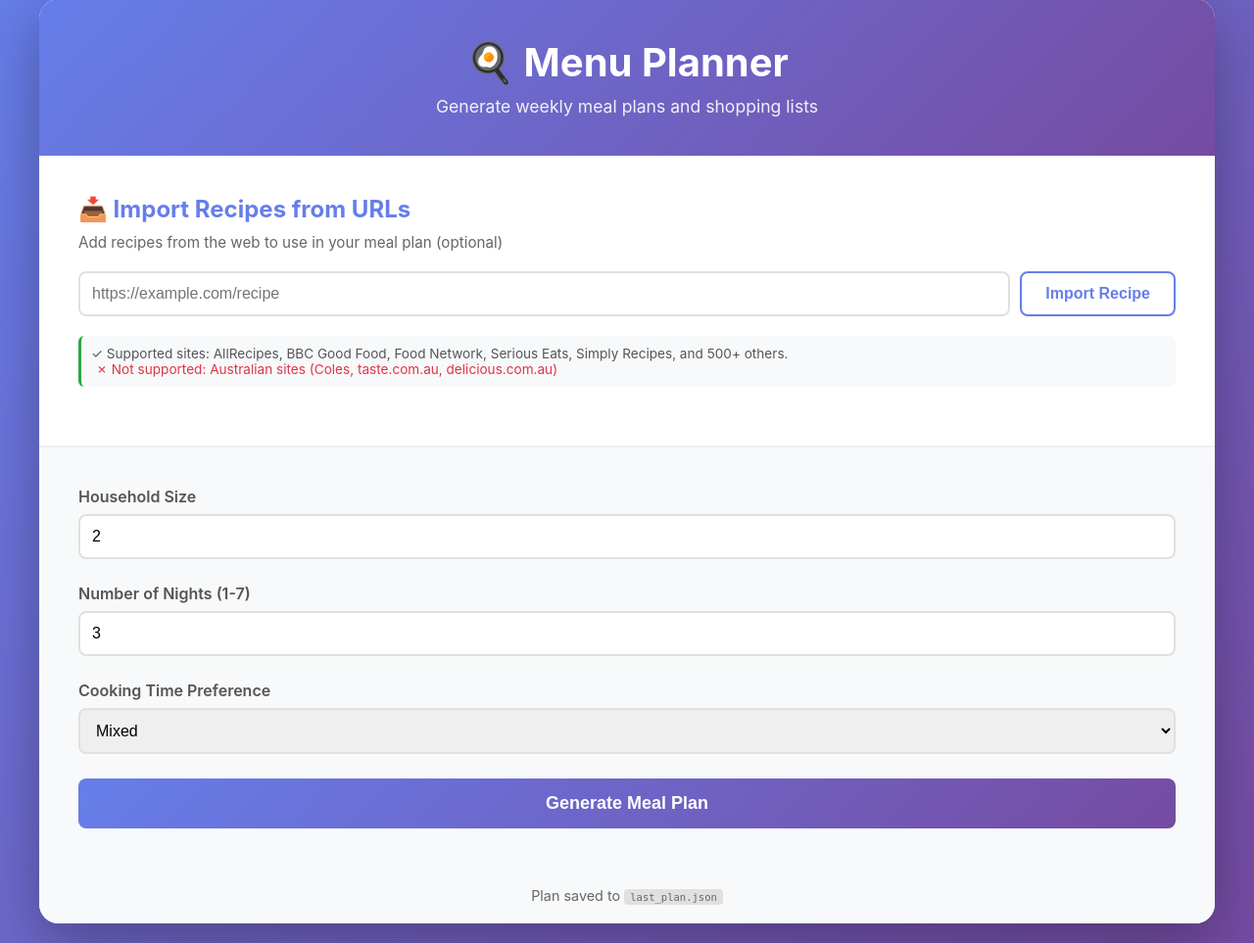
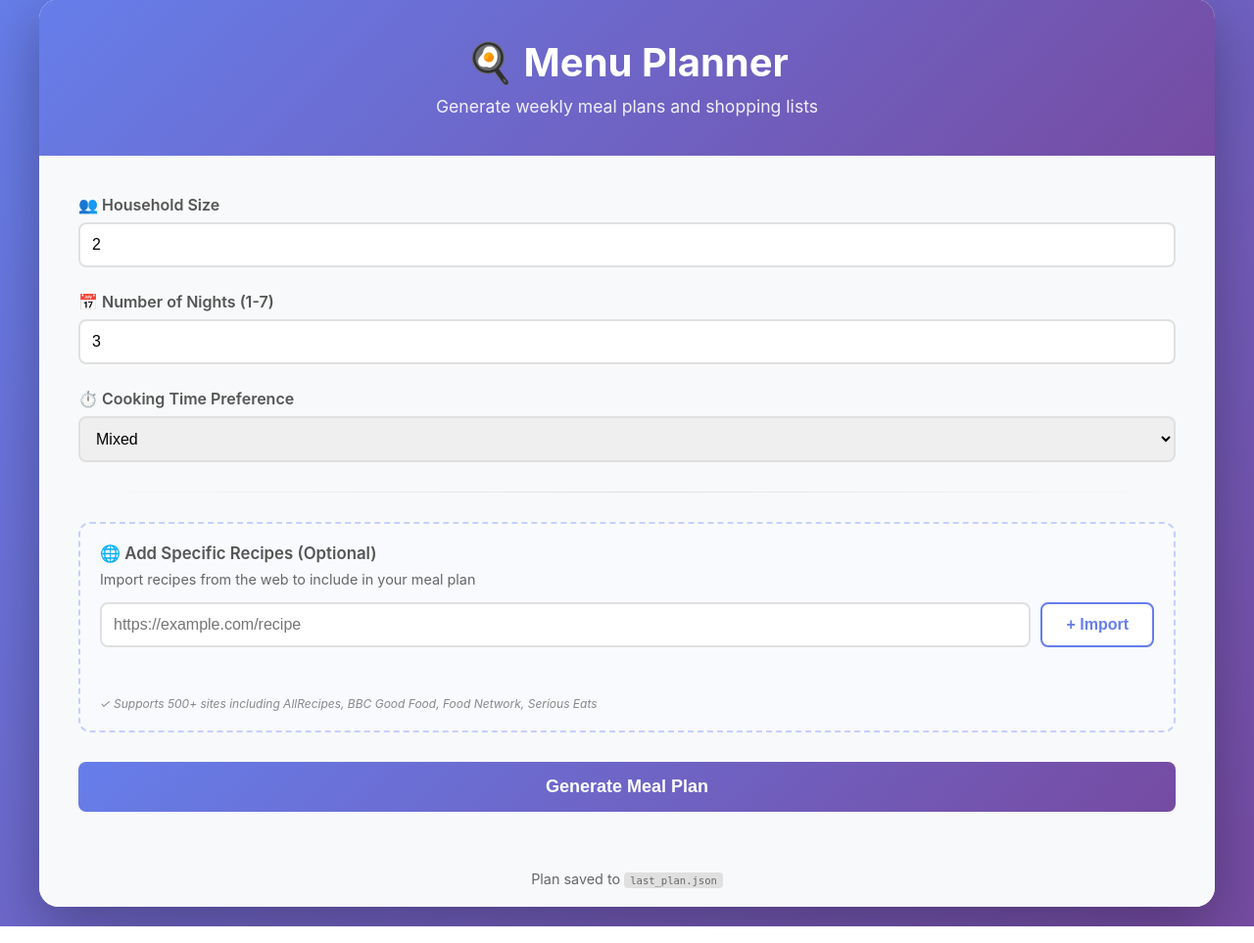
Before and after one commit to elise-basicinstinct/menu-planner, a Flask app: page / in a window 1280 px wide. Shown: the part 21-984 px from the top of the page at 98% size. Run offline with Flask 3, Linux system fonts and the light colour scheme.

Commit message:
UX Redesign: Implement Option C unified recipe import flow
Major UX improvements to recipe import workflow:

**Changes:**
- Move recipe import section into main form (above Generate button)
- Recipe imports no longer show immediate modal prompts
- Imported recipes display as removable chips
- Save prompt appears AFTER plan generation with checkboxes
- Users can select which imported recipes to save permanently

**New Flow:**
1. Fill preferences (household, nights, cooking time)
2. Optionally import recipe URLs (shown as chips)
3. Click 'Generate Plan' → includes imported + random recipes
4. Modal appears: 'Save which recipes?' with individual checkboxes
5. Select recipes to save or skip

**Files Modified:**
- templates/index.html: Inline import section, checkbox-based save modal
- static/css/style.css: Recipe chips, form divider, modal checkbox styling
- static/js/app.js: Removed 'Add to Menu' modal, new chip display, checkbox save logic

**Benefits:**
- More intuitive flow - import before generating plan
- Better control - save some recipes but not all
- Cleaner UI - chips instead of large cards
- Less intrusive - no modals until plan is ready

Fixes #1 - Recipe import UX confusion

```diff
--- a/static/css/style.css
+++ b/static/css/style.css
@@ -277,40 +277,41 @@ header h1 {
     font-weight: 600;
 }
 
-/* Recipe Import Section */
-.import-section {
-    padding: 40px;
-    background: #fff;
-    border-bottom: 2px solid #f0f0f0;
+/* Form Divider */
+.form-divider {
+    height: 1px;
+    background: linear-gradient(to right, transparent, #e0e0e0, transparent);
+    margin: 30px 0;
 }
 
-.import-section h2 {
-    color: #667eea;
-    margin-bottom: 10px;
-    font-size: 1.5em;
+/* Inline Recipe Import Section */
+.import-section-inline {
+    margin-bottom: 30px;
+    padding: 20px;
+    background: #f8fafe;
+    border-radius: 12px;
+    border: 2px dashed #c5d0ff;
+}
+
+.import-label {
+    display: block;
+    margin-bottom: 8px;
+    font-weight: 600;
+    color: #555;
+    font-size: 1.05em;
 }
 
 .help-text {
     color: #666;
-    margin-bottom: 20px;
-    font-size: 0.95em;
+    margin-bottom: 15px;
+    font-size: 0.9em;
 }
 
-.supported-sites {
-    color: #555;
-    font-size: 0.85em;
+.supported-sites-small {
+    color: #888;
+    font-size: 0.75em;
     margin-top: 10px;
-    margin-bottom: 20px;
-    padding: 10px;
-    background: #f8f9fa;
-    border-radius: 6px;
-    border-left: 3px solid #28a745;
-}
-
-.not-supported {
-    color: #dc3545;
-    display: inline-block;
-    margin-left: 5px;
+    font-style: italic;
 }
 
 .url-input-group {
@@ -363,57 +364,78 @@ header h1 {
     transform: none;
 }
 
-.imported-recipes {
+/* Imported Recipe Chips */
+.imported-recipes-chips {
     display: flex;
-    flex-direction: column;
+    flex-wrap: wrap;
     gap: 10px;
+    margin-top: 15px;
+    min-height: 20px;
 }
 
-.imported-recipe-card {
-    background: #f0f7ff;
+.recipe-chip {
+    display: inline-flex;
+    align-items: center;
+    gap: 8px;
+    background: white;
     border: 2px solid #667eea;
-    border-radius: 8px;
-    padding: 15px;
+    border-radius: 20px;
+    padding: 8px 12px 8px 16px;
+    font-size: 0.9em;
+    color: #333;
+    font-weight: 500;
+    transition: all 0.2s;
+    animation: chipAppear 0.3s ease;
+}
+
+@keyframes chipAppear {
+    from {
+        opacity: 0;
+        transform: scale(0.8);
+    }
+    to {
+        opacity: 1;
+        transform: scale(1);
+    }
+}
+
+.recipe-chip:hover {
+    box-shadow: 0 2px 8px rgba(102, 126, 234, 0.3);
+    transform: translateY(-1px);
+}
+
+.recipe-chip-name {
+    max-width: 200px;
+    overflow: hidden;
+    text-overflow: ellipsis;
+    white-space: nowrap;
+}
+
+.recipe-chip-meta {
+    font-size: 0.85em;
+    color: #888;
+}
+
+.chip-remove-btn {
+    background: #667eea;
+    color: white;
+    border: none;
+    border-radius: 50%;
+    width: 20px;
+    height: 20px;
+    display: flex;
+    align-items: center;
+    justify-content: center;
+    cursor: pointer;
+    font-size: 14px;
+    line-height: 1;
+    padding: 0;
     transition: all 0.2s;
 }
 
-.imported-recipe-card:hover {
-    box-shadow: 0 3px 10px rgba(102, 126, 234, 0.2);
-}
-
-.imported-recipe-header {
-    display: flex;
-    justify-content: space-between;
-    align-items: center;
-    margin-bottom: 10px;
-}
-
-.imported-recipe-name {
-    font-weight: 600;
-    color: #333;
-    font-size: 1.1em;
-}
-
-.remove-recipe-btn {
-    background: transparent;
-    border: none;
-    font-size: 24px;
-    color: #999;
-    cursor: pointer;
-    padding: 0 5px;
-    line-height: 1;
-    transition: color 0.2s;
-}
-
-.remove-recipe-btn:hover {
-    color: #ff4444;
-}
-
-.imported-recipe-meta {
-    display: flex;
-    gap: 15px;
-    color: #666;
-    font-size: 0.9em;
+.chip-remove-btn:hover {
+    background: #ff4444;
+    transform: scale(1.1);
 }
 
 /* Modal */
--- a/static/js/app.js
+++ b/static/js/app.js
@@ -10,18 +10,13 @@ document.addEventListener('DOMContentLoaded', function() {
     const recipeUrlInput = document.getElementById('recipeUrl');
     const importBtn = document.getElementById('importBtn');
     const importedRecipesContainer = document.getElementById('importedRecipes');
-    const addToMenuModal = document.getElementById('addToMenuModal');
-    const addToMenuMessage = document.getElementById('addToMenuMessage');
-    const addToMenuYes = document.getElementById('addToMenuYes');
-    const addToMenuNo = document.getElementById('addToMenuNo');
     const saveRecipesModal = document.getElementById('saveRecipesModal');
-    const saveRecipesMessage = document.getElementById('saveRecipesMessage');
-    const saveRecipesYes = document.getElementById('saveRecipesYes');
-    const saveRecipesNo = document.getElementById('saveRecipesNo');
+    const saveRecipesList = document.getElementById('saveRecipesList');
+    const saveRecipesSubmit = document.getElementById('saveRecipesSubmit');
+    const saveRecipesSkip = document.getElementById('saveRecipesSkip');
 
     let importedRecipes = [];
     let hasGeneratedPlan = false;
-    let currentImportedRecipe = null;
 
     // Recipe import button handler
     importBtn.addEventListener('click', async function() {
@@ -105,6 +100,14 @@ document.addEventListener('DOMContentLoaded', function() {
             // Scroll to results
             results.scrollIntoView({ behavior: 'smooth', block: 'start' });
 
+            // Show save recipes modal if there are imported recipes
+            if (importedRecipes.length > 0) {
+                // Small delay so user can see the plan first
+                setTimeout(() => {
+                    showSaveRecipesModal();
+                }, 500);
+            }
+
         } catch (error) {
             loading.classList.add('hidden');
             alert('Error: ' + error.message);
@@ -185,14 +188,11 @@ document.addEventListener('DOMContentLoaded', function() {
                 throw new Error(data.error || 'Failed to import recipe');
             }
 
-            // Store the current imported recipe
-            currentImportedRecipe = data.recipe;
-
             // Add to imported recipes list
             importedRecipes.push(data.recipe);
 
-            // Display the imported recipe
-            displayImportedRecipe(data.recipe);
+            // Display the imported recipe as a chip
+            displayImportedRecipeChip(data.recipe);
 
             // Clear the input
             recipeUrlInput.value = '';
@@ -200,36 +200,27 @@ document.addEventListener('DOMContentLoaded', function() {
             // Show success message
             showToast(`✓ Imported: ${data.recipe.name}`, 'success');
 
-            // Ask if they want to add to this week's menu
-            showAddToMenuModal(data.recipe);
-
         } catch (error) {
             showToast(`✗ ${error.message}`, 'error');
         } finally {
             // Re-enable button
             importBtn.disabled = false;
-            importBtn.textContent = 'Import Recipe';
+            importBtn.textContent = '+ Import';
         }
     }
 
-    function displayImportedRecipe(recipe) {
-        const recipeCard = document.createElement('div');
-        recipeCard.className = 'imported-recipe-card';
-        recipeCard.dataset.recipeId = recipe.id;
+    function displayImportedRecipeChip(recipe) {
+        const chip = document.createElement('div');
+        chip.className = 'recipe-chip';
+        chip.dataset.recipeId = recipe.id;
 
-        recipeCard.innerHTML = `
-            <div class="imported-recipe-header">
-                <span class="imported-recipe-name">✓ ${recipe.name}</span>
-                <button class="remove-recipe-btn" onclick="removeImportedRecipe(${recipe.id})">×</button>
-            </div>
-            <div class="imported-recipe-meta">
-                <span>⏱️ ${recipe.cooking_time}</span>
-                <span>👥 ${recipe.servings} servings</span>
-                <span>🥘 ${recipe.ingredients.length} ingredients</span>
-            </div>
+        chip.innerHTML = `
+            <span class="recipe-chip-name">${recipe.name}</span>
+            <span class="recipe-chip-meta">(${recipe.cooking_time})</span>
+            <button class="chip-remove-btn" onclick="removeImportedRecipe(${recipe.id})">×</button>
         `;
 
-        importedRecipesContainer.appendChild(recipeCard);
+        importedRecipesContainer.appendChild(chip);
     }
 
     // Make removeImportedRecipe available globally
@@ -238,115 +229,48 @@ document.addEventListener('DOMContentLoaded', function() {
         importedRecipes = importedRecipes.filter(r => r.id !== recipeId);
 
         // Remove from DOM
-        const card = document.querySelector(`[data-recipe-id="${recipeId}"]`);
-        if (card) {
-            card.remove();
-        }
-
-        // If no more imported recipes, clear the container
-        if (importedRecipes.length === 0) {
-            importedRecipesContainer.innerHTML = '';
+        const chip = document.querySelector(`[data-recipe-id="${recipeId}"]`);
+        if (chip) {
+            chip.remove();
         }
     };
 
-    function showAddToMenuModal(recipe) {
-        addToMenuMessage.textContent = `Would you like to add "${recipe.name}" to this week's meal plan?`;
-        addToMenuModal.classList.remove('hidden');
-    }
+    function showSaveRecipesModal() {
+        if (importedRecipes.length === 0) {
+            return;
+        }
 
-    function showSaveRecipesModal(recipe) {
-        saveRecipesMessage.textContent = `Would you like to save "${recipe.name}" permanently to your recipe collection?`;
+        // Clear previous list
+        saveRecipesList.innerHTML = '';
+
+        // Add checkbox for each imported recipe
+        importedRecipes.forEach(recipe => {
+            const item = document.createElement('div');
+            item.className = 'save-recipe-item';
+            item.innerHTML = `
+                <label>
+                    <input type="checkbox" checked data-recipe-id="${recipe.id}">
+                    <span class="save-recipe-name">${recipe.name}</span>
+                </label>
+            `;
+            saveRecipesList.appendChild(item);
+        });
+
         saveRecipesModal.classList.remove('hidden');
     }
 
-    addToMenuYes.addEventListener('click', async function() {
-        // Hide the add to menu modal
-        addToMenuModal.classList.add('hidden');
+    saveRecipesSubmit.addEventListener('click', async function() {
+        // Get selected recipe IDs
+        const checkboxes = saveRecipesList.querySelectorAll('input[type="checkbox"]:checked');
+        const selectedIds = Array.from(checkboxes).map(cb => parseInt(cb.dataset.recipeId));
 
-        // Auto-generate a plan with the imported recipe
-        // Set nights to 1 if not already set
-        const nightsInput = document.getElementById('nights');
-        if (!nightsInput.value || nightsInput.value == '0') {
-            nightsInput.value = '1';
+        if (selectedIds.length === 0) {
+            showToast('✓ No recipes saved', 'info');
+            saveRecipesModal.classList.add('hidden');
+            clearImportedRecipes();
+            return;
         }
 
-        // Automatically trigger plan generation
-        await generatePlanWithImportedRecipe();
-
-        // Then ask if they want to save it permanently
-        showSaveRecipesModal(currentImportedRecipe);
-    });
-
-    async function generatePlanWithImportedRecipe() {
-        // Show loading
-        loading.classList.remove('hidden');
-        results.classList.add('hidden');
-
-        // Get form data
-        const formData = {
-            household_size: parseInt(document.getElementById('household_size').value),
-            nights: parseInt(document.getElementById('nights').value),
-            cooking_time_preference: document.getElementById('cooking_time_preference').value
-        };
-
-        try {
-            // Make API request
-            const response = await fetch('/api/generate-plan', {
-                method: 'POST',
-                headers: {
-                    'Content-Type': 'application/json'
-                },
-                body: JSON.stringify(formData)
-            });
-
-            const data = await response.json();
-
-            if (!response.ok) {
-                throw new Error(data.error || 'Failed to generate plan');
-            }
-
-            // Hide loading
-            loading.classList.add('hidden');
-
-            // Display warnings if any
-            if (data.warnings && data.warnings.length > 0) {
-                warnings.innerHTML = data.warnings.map(w => `<p>⚠️ ${w}</p>`).join('');
-                warnings.classList.remove('hidden');
-            }
-
-            // Display menu
-            displayMenu(data.menu);
-
-            // Display shopping list
-            displayShoppingList(data.shopping_list);
-
-            // Show results
-            results.classList.remove('hidden');
-
-            // Mark that plan has been generated
-            hasGeneratedPlan = true;
-
-            // Show success toast
-            showToast('✓ Menu plan generated with your imported recipe!', 'success');
-
-            // Scroll to results
-            results.scrollIntoView({ behavior: 'smooth', block: 'start' });
-
-        } catch (error) {
-            loading.classList.add('hidden');
-            showToast(`✗ ${error.message}`, 'error');
-        }
-    }
-
-    addToMenuNo.addEventListener('click', function() {
-        // Hide the add to menu modal
-        addToMenuModal.classList.add('hidden');
-
-        // Still ask if they want to save it permanently
-        showSaveRecipesModal(currentImportedRecipe);
-    });
-
-    saveRecipesYes.addEventListener('click', async function() {
         try {
             const response = await fetch('/api/save-temp-recipes', {
                 method: 'POST',
@@ -361,23 +285,34 @@ document.addEventListener('DOMContentLoaded', function() {
                 throw new Error(data.error || 'Failed to save recipes');
             }
 
-            showToast(`✓ Saved to all recipes permanently`, 'success');
+            showToast(`✓ Saved ${selectedIds.length} recipe(s) permanently`, 'success');
 
             // Hide modal
             saveRecipesModal.classList.add('hidden');
+
+            // Clear imported recipes
+            clearImportedRecipes();
 
         } catch (error) {
             showToast(`✗ ${error.message}`, 'error');
         }
     });
 
-    saveRecipesNo.addEventListener('click', function() {
-        // Don't save permanently, but keep it for this week's menu
-        showToast('✓ Recipe available for this week only', 'info');
+    saveRecipesSkip.addEventListener('click', function() {
+        // Don't save permanently
+        showToast('✓ Recipes not saved', 'info');
 
         // Hide modal
         saveRecipesModal.classList.add('hidden');
+
+        // Clear imported recipes
+        clearImportedRecipes();
     });
+
+    function clearImportedRecipes() {
+        importedRecipes = [];
+        importedRecipesContainer.innerHTML = '';
+    }
 
     function showToast(message, type = 'info') {
         // Create toast element
--- a/templates/index.html
+++ b/templates/index.html
@@ -13,40 +13,42 @@
             <p class="subtitle">Generate weekly meal plans and shopping lists</p>
         </header>
 
-        <!-- Recipe Import Section -->
-        <div class="import-section">
-            <h2>📥 Import Recipes from URLs</h2>
-            <p class="help-text">Add recipes from the web to use in your meal plan (optional)</p>
-
-            <div class="url-input-group">
-                <input type="url" id="recipeUrl" placeholder="https://example.com/recipe" class="url-input">
-                <button type="button" id="importBtn" class="btn-secondary">Import Recipe</button>
-            </div>
-
-            <p class="supported-sites">✓ Supported sites: AllRecipes, BBC Good Food, Food Network, Serious Eats, Simply Recipes, and 500+ others. <span class="not-supported">✗ Not supported: Australian sites (Coles, taste.com.au, delicious.com.au)</span></p>
-
-            <div id="importedRecipes" class="imported-recipes"></div>
-        </div>
-
         <div class="form-section">
             <form id="planForm">
                 <div class="form-group">
-                    <label for="household_size">Household Size</label>
+                    <label for="household_size">👥 Household Size</label>
                     <input type="number" id="household_size" name="household_size" min="1" value="2" required>
                 </div>
 
                 <div class="form-group">
-                    <label for="nights">Number of Nights (1-7)</label>
+                    <label for="nights">📅 Number of Nights (1-7)</label>
                     <input type="number" id="nights" name="nights" min="1" max="7" value="3" required>
                 </div>
 
                 <div class="form-group">
-                    <label for="cooking_time_preference">Cooking Time Preference</label>
+                    <label for="cooking_time_preference">⏱️ Cooking Time Preference</label>
                     <select id="cooking_time_preference" name="cooking_time_preference" required>
                         <option value="mixed">Mixed</option>
-                        <option value="quick">Quick</option>
-                        <option value="long">Long</option>
+                        <option value="quick">Quick (≤30 min)</option>
+                        <option value="long">Long (>30 min)</option>
                     </select>
+                </div>
+
+                <div class="form-divider"></div>
+
+                <!-- Recipe Import Section (Inline) -->
+                <div class="import-section-inline">
+                    <label class="import-label">🌐 Add Specific Recipes (Optional)</label>
+                    <p class="help-text">Import recipes from the web to include in your meal plan</p>
+
+                    <div class="url-input-group">
+                        <input type="url" id="recipeUrl" placeholder="https://example.com/recipe" class="url-input">
+                        <button type="button" id="importBtn" class="btn-secondary">+ Import</button>
+                    </div>
+
+                    <div id="importedRecipes" class="imported-recipes-chips"></div>
+
+                    <p class="supported-sites-small">✓ Supports 500+ sites including AllRecipes, BBC Good Food, Food Network, Serious Eats</p>
                 </div>
 
                 <button type="submit" class="btn-primary">Generate Meal Plan</button>
@@ -72,26 +74,19 @@
             </section>
         </div>
 
-        <!-- Add to Menu Modal -->
-        <div id="addToMenuModal" class="modal hidden">
-            <div class="modal-content">
-                <h3>📋 Add to This Week's Menu?</h3>
-                <p id="addToMenuMessage"></p>
-                <div class="modal-buttons">
-                    <button id="addToMenuYes" class="btn-primary">Yes, Add to Menu</button>
-                    <button id="addToMenuNo" class="btn-secondary">No, Just Import</button>
-                </div>
-            </div>
-        </div>
-
         <!-- Save Imported Recipes Modal -->
         <div id="saveRecipesModal" class="modal hidden">
             <div class="modal-content">
-                <h3>💾 Save Permanently?</h3>
-                <p id="saveRecipesMessage"></p>
+                <h3>💾 Save Imported Recipes?</h3>
+                <p class="modal-description">Which recipes should we save permanently for future meal plans?</p>
+
+                <div id="saveRecipesList" class="save-recipes-list">
+                    <!-- Checkboxes will be inserted here by JavaScript -->
+                </div>
+
                 <div class="modal-buttons">
-                    <button id="saveRecipesYes" class="btn-primary">Yes, Save to All Recipes</button>
-                    <button id="saveRecipesNo" class="btn-secondary">No, Just Use This Week</button>
+                    <button id="saveRecipesSubmit" class="btn-primary">Save Selected</button>
+                    <button id="saveRecipesSkip" class="btn-secondary">Don't Save</button>
                 </div>
             </div>
         </div>
```
Also changed, not shown: other parts of static/css/style.css (+47 -0 lines), CLAUDE.md (+27 -1 lines), .claude/settings.local.json, requirements.txt (line endings or trailing spaces).
